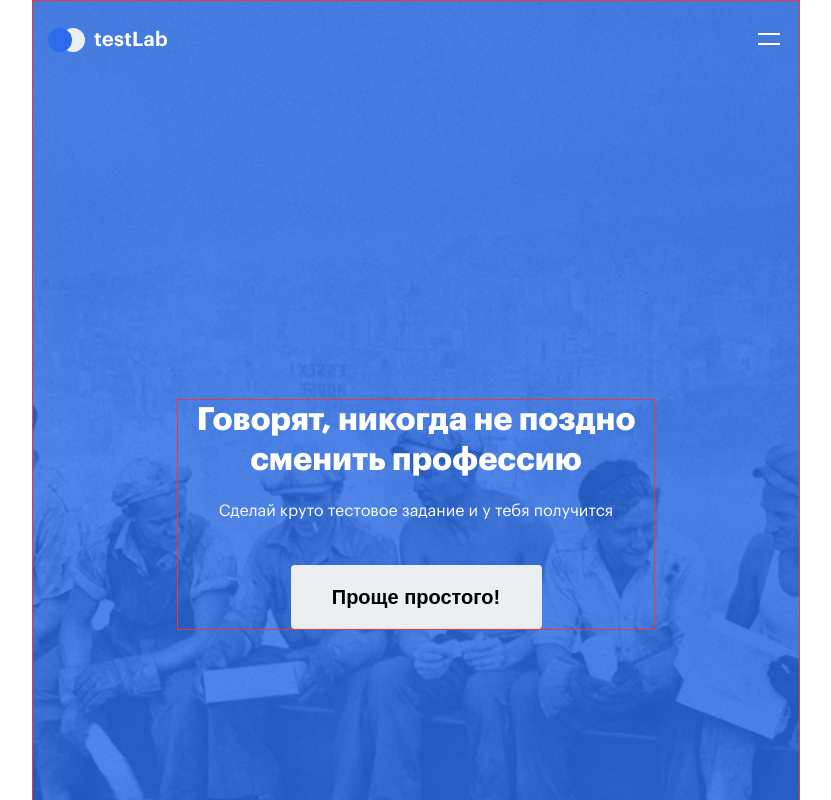
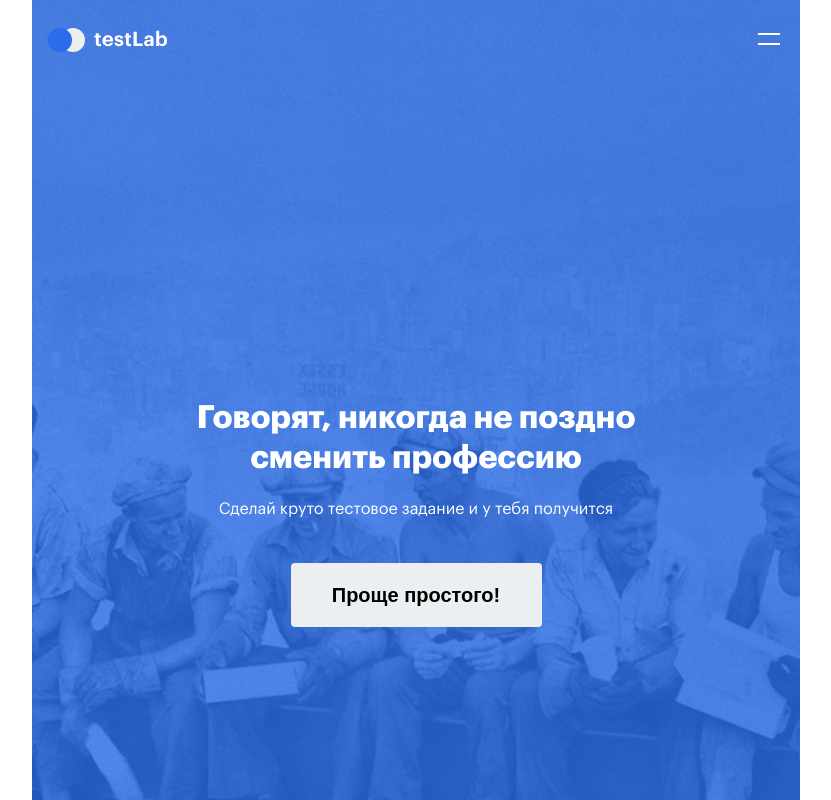
Before and after one commit to AndrewRusanov/lab-internet-test, a React (Vite) app: page / in a window 1280 px wide. Shown: the top 800 px of the page, without its empty margins (224-1055 px from the left). Built offline with nearby package versions, Linux system fonts and the light colour scheme.

Commit message:
fix: delete development border

```diff
--- a/src/components/Start/Start.module.css
+++ b/src/components/Start/Start.module.css
@@ -20,7 +20,6 @@
   position: relative;
   z-index: 1;
   color: var(--white);
-  border: 1px solid var(--dangerous);
   display: flex;
   flex-direction: column;
   align-items: center;
--- a/src/components/Start/components/MainText/MainText.module.css
+++ b/src/components/Start/components/MainText/MainText.module.css
@@ -1,5 +1,4 @@
 .mainText {
-  border: 1px solid var(--dangerous);
   max-width: 748px;
   display: flex;
   flex-direction: column;
```
